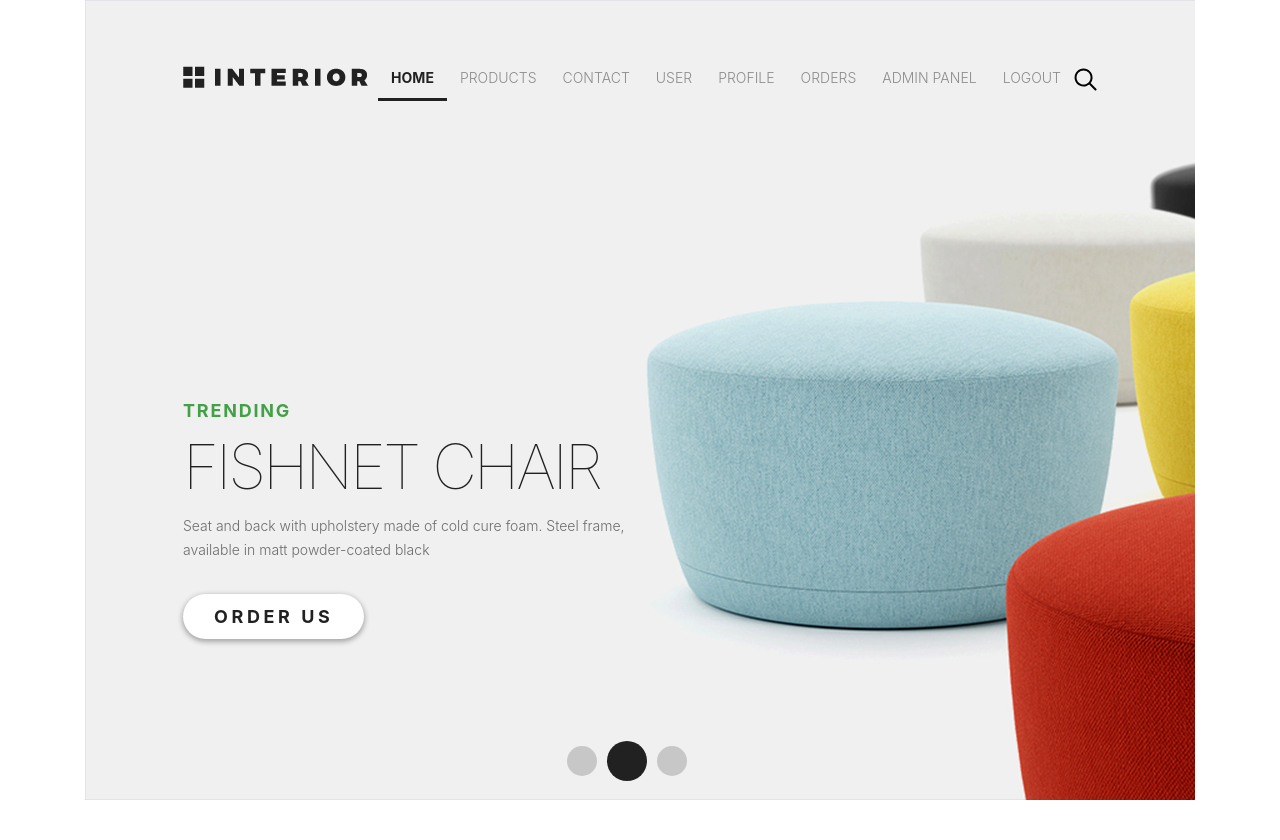
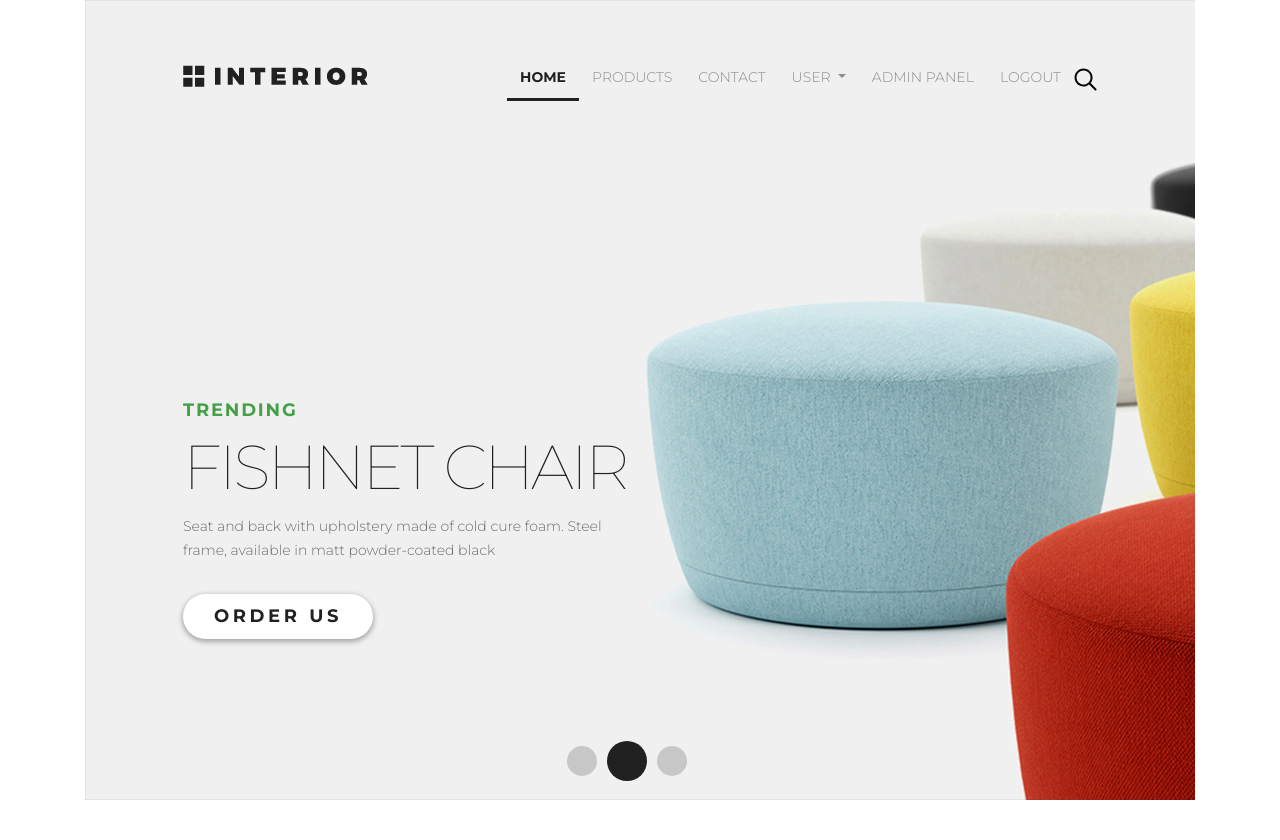
Before and after one commit to DoctorChe/Django_Framework_Level_2, a Django app: page / in a window 1280 px wide. Shown: the top 840 px of the page. Run offline with Django 3.2, Linux system fonts and the light colour scheme; a user stored in the database is signed in; data comes from the database, SQL or seed files in the repository; both versions use the stored data as it was after the commit; parts of the project's set-up code (start-up, migrations or seed data) failed here and were passed over; some libraries are stand-ins or nearby versions.

Commit message:
correct main menu (dropdown menu User->Profile|Orders)

```diff
--- a/geekshop/mainapp/templates/mainapp/base.html
+++ b/geekshop/mainapp/templates/mainapp/base.html
@@ -1,4 +1,5 @@
 {% load static %}
+
 <!DOCTYPE html>
 <html lang="en">
 
@@ -10,13 +11,16 @@
         {% endblock %}
     </title>
     {% block css %}
+        <link rel="stylesheet" href="https://stackpath.bootstrapcdn.com/bootstrap/4.3.1/css/bootstrap.min.css" integrity="sha384-ggOyR0iXCbMQv3Xipma34MD+dH/1fQ784/j6cY/iJTQUOhcWr7x9JvoRxT2MZw1T" crossorigin="anonymous">
         <link rel="stylesheet" href="https://fonts.googleapis.com/css?family=Montserrat:100,300,400,700">
         <link rel="stylesheet" href="https://use.fontawesome.com/releases/v5.5.0/css/all.css" integrity="sha384-B4dIYHKNBt8Bc12p+WXckhzcICo0wtJAoU8YZTY5qE0Id1GSseTk6S+L3BlXeVIU" crossorigin="anonymous">
         <link rel="stylesheet" href="{% static 'css/style.css' %}">
-        <link rel="stylesheet" href="https://stackpath.bootstrapcdn.com/bootstrap/4.1.3/css/bootstrap.min.css" integrity="sha384-MCw98/SFnGE8fJT3GXwEOngsV7Zt27NXFoaoApmYm81iuXoPkFOJwJ8ERdknLPMO" crossorigin="anonymous">
     {% endblock %}
     {% block js %}
-        <script src="{% static 'js/jquery-3.2.1.min.js' %}"></script>
+        <script src="https://code.jquery.com/jquery-3.3.1.slim.min.js" integrity="sha384-q8i/X+965DzO0rT7abK41JStQIAqVgRVzpbzo5smXKp4YfRvH+8abtTE1Pi6jizo" crossorigin="anonymous"></script>
+        <script src="https://cdnjs.cloudflare.com/ajax/libs/popper.js/1.14.7/umd/popper.min.js" integrity="sha384-UO2eT0CpHqdSJQ6hJty5KVphtPhzWj9WO1clHTMGa3JDZwrnQq4sF86dIHNDz0W1" crossorigin="anonymous"></script>
+        <script src="https://stackpath.bootstrapcdn.com/bootstrap/4.3.1/js/bootstrap.min.js" integrity="sha384-JjSmVgyd0p3pXB1rRibZUAYoIIy6OrQ6VrjIEaFf/nJGzIxFDsf4x0xIM+B07jRM" crossorigin="anonymous"></script>
+{#        <script src="{% static 'js/jquery-3.2.1.min.js' %}"></script>#}
 {#        <script src="{% static 'js/bootstrap.min.js' %}"></script>#}
     {% endblock %}
 </head>
--- a/geekshop/mainapp/templates/mainapp/includes/inc__main_menu.html
+++ b/geekshop/mainapp/templates/mainapp/includes/inc__main_menu.html
@@ -19,45 +19,24 @@
 
             {% if user.is_authenticated %}
                 <li class="menu-list">
-                    <a href="{#% url 'auth:edit' %#}" class="menu-link">
+                    <div class="dropdown">
+                       <a class="menu-link dropdown-toggle" href="" data-toggle="dropdown">
                            {{ user.first_name|default:'user' }}
                        </a>
-                </li>
-
-                <li class="menu-list">
-                   <a href="{% url 'auth:edit' %}" class="menu-link">
+                       <ul class="dropdown-menu">
+                           <li>
+                               <a href="{% url 'auth:edit' %}" class="menu-link dropdown-item">
                                    profile
                                </a>
                            </li>
-
-                <li class="menu-list">
-                   <a href="{% url 'ordersapp:orders_list' %}" class="menu-link">
+                           <li>
+                               <a href="{% url 'ordersapp:orders_list' %}" class="menu-link dropdown-item">
                                    orders
                                </a>
                            </li>
-
-{#                <li>#}
-{#                   <div class="dropdown">#}
-{#                       <a class="dropdown-toggle" href="" data-toggle="dropdown">#}
-{#                           {{ user.first_name|default:'user' }}#}
-{#                           <span class="caret"></span>#}
-{#                       </a>#}
-{#                       <ul class="dropdown-menu">#}
-{#                           <li>#}
-{#                               <a href="{% url 'auth:edit' %}">#}
-{#                                   профиль#}
-{#                                   profile#}
-{#                               </a>#}
-{#                           </li>#}
-{#                           <li>#}
-{#                               <a href="{% url 'ordersapp:orders_list' %}">#}
-{#                                   заказы#}
-{#                                   orders#}
-{#                               </a>#}
-{#                           </li>#}
-{#                       </ul>#}
-{#                   </div>#}
-{#                </li>#}
+                       </ul>
+                    </div>
+                </li>
             {% endif %}
 
             {% if user.is_superuser %}
--- a/geekshop/static/css/style.css
+++ b/geekshop/static/css/style.css
@@ -66,6 +66,11 @@
 
 .menu-link:hover {
     color: #212121;
+}
+
+.dropdown-menu .menu-link:active {
+    /*color: #212121;*/
+    background-color: #9c9c9c;
 }
 
 .search {
```
Also changed, not shown: geekshop/db.sqlite3. Lines whose indentation alone changed are shown as unchanged.
